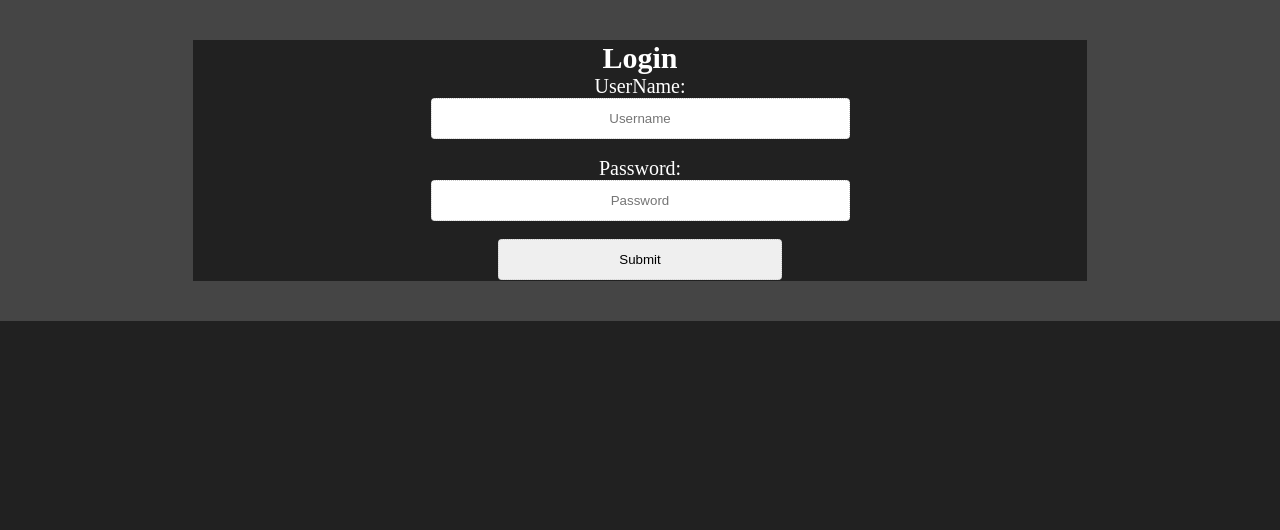
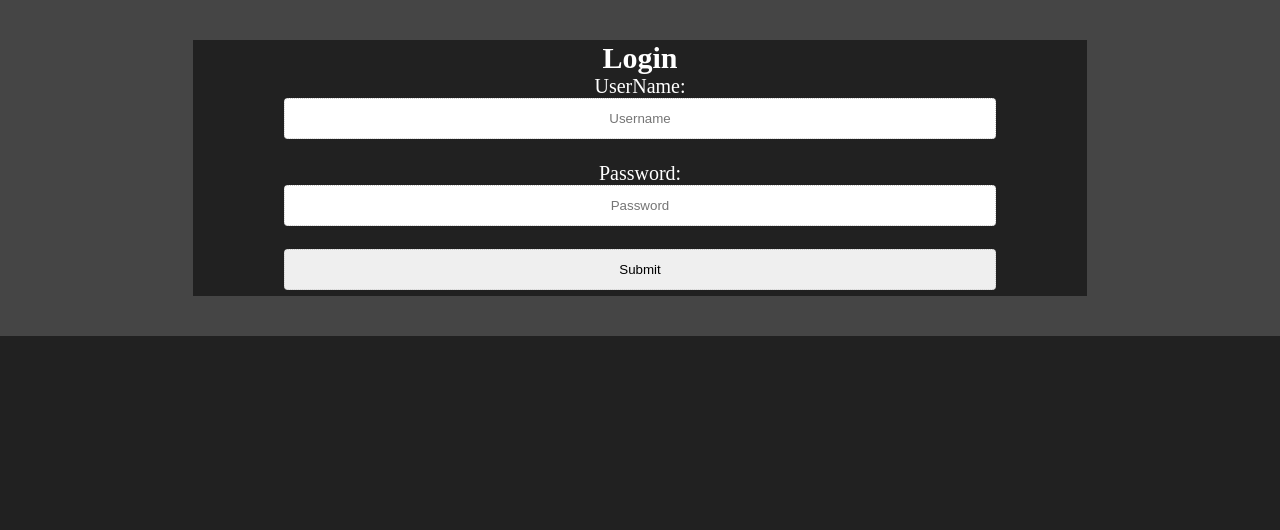
Before and after one commit to deepaksy/PR1, a PHP site: page /login.html in a window 1280 px wide. Shown: the part 70-600 px from the top of the page. Run offline with PHP 8.4, Linux system fonts and the light colour scheme.

Commit message:
input tag Width change

```diff
--- a/login.css
+++ b/login.css
@@ -35,7 +35,7 @@ main{
 
 /*Form css*/
 input{
-    padding: 12px 120px;
+    padding: 12px 0px;
     box-sizing: border-box;
     border: 1px dotted #ccc;
     transition: 0.5s;
@@ -44,6 +44,8 @@ input{
     display: block;
     margin: auto;
     text-align: center;
+    width: 80%;
+    margin-bottom: 5px;
 }
 
 select{
```
